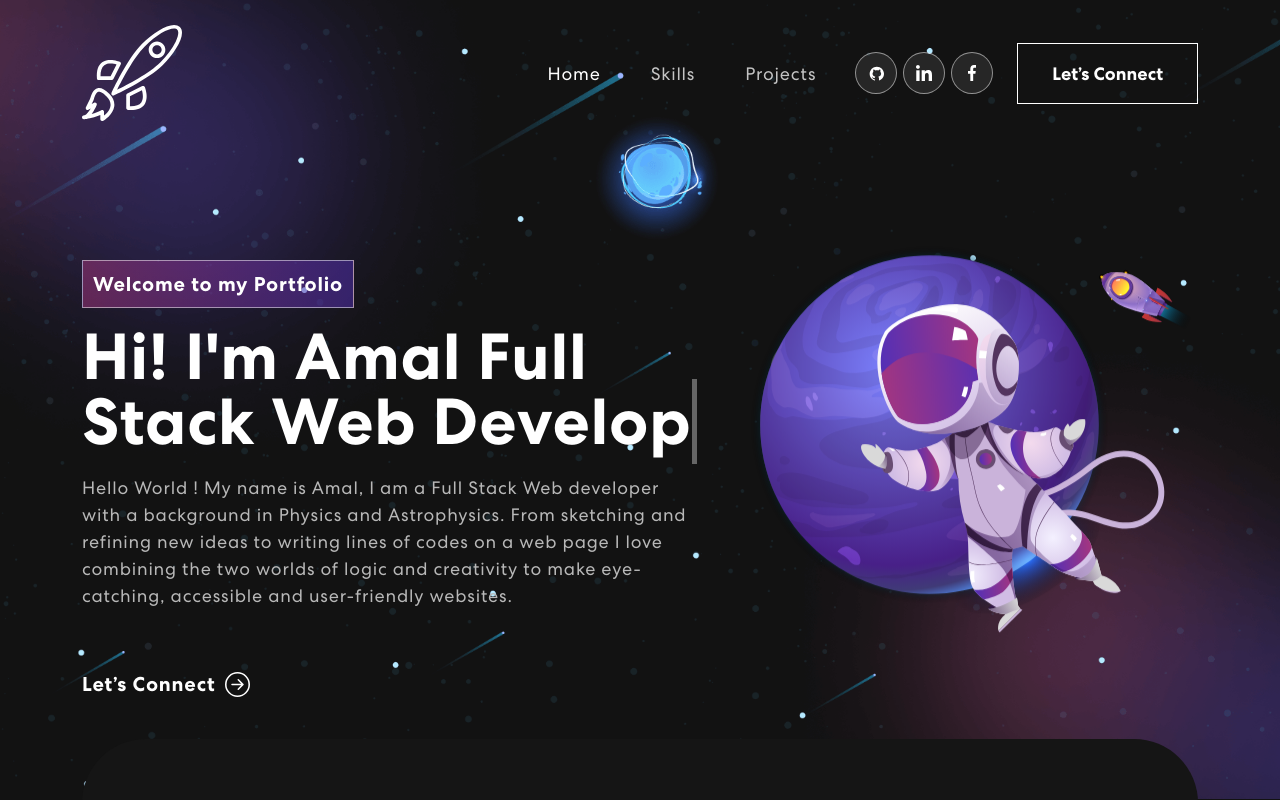
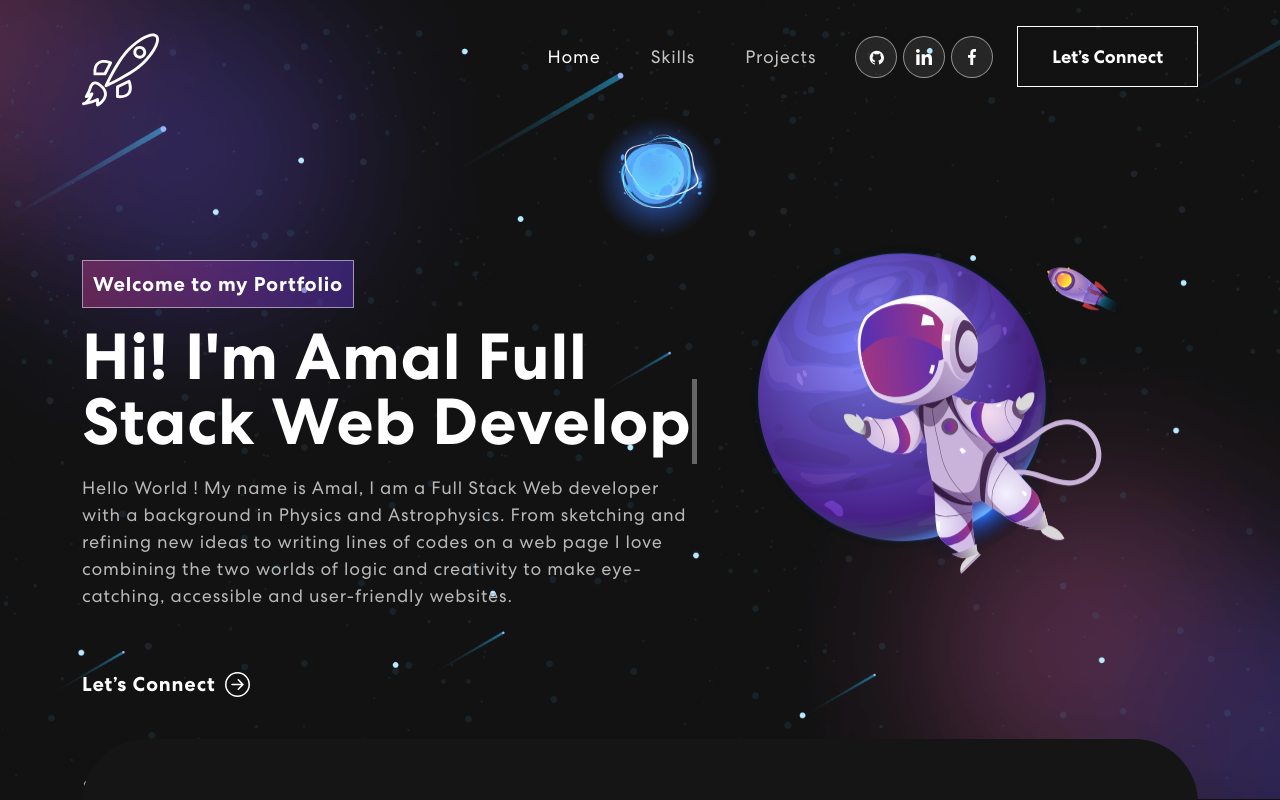
Before and after one commit to Amal-benhenia/My-new-portfolio, a React (Create React App) app: page / in a window 1280 px wide. Shown: the top 800 px of the page. Built offline with nearby package versions, Linux system fonts and the light colour scheme; no server answers.

Commit message:
logo changes

```diff
--- a/src/App.css
+++ b/src/App.css
@@ -51,10 +51,14 @@ a:hover {
 }
 
 img {
-  width: 100%;
+  width: 85%;
   height: auto;
 }
-
+.logo {
+  height: 60px;
+  width: 90px;
+  margin-top: 0;
+}
 button {
   border: 0;
   background-color: transparent;
@@ -87,7 +91,7 @@ nav.navbar {
   transition:  0.32s ease-in-out;
 }
 nav.navbar.scrolled {
-  padding: 0px 0;
+  padding: 16px 0px;
   background-color: #121212;
 }
 nav.navbar a.navbar-brand {
--- a/src/components/NavBar.js
+++ b/src/components/NavBar.js
@@ -36,7 +36,7 @@ export const NavBar = () => {
     <Router>
       <Navbar expand="md" className={scrolled ? "scrolled" : ""}>
         <Container>
-          <Navbar.Brand href="/">
+          <Navbar.Brand className="logo">
             <img src={logo} alt="Logo" />
           </Navbar.Brand>
           <Navbar.Toggle aria-controls="basic-navbar-nav">
```
